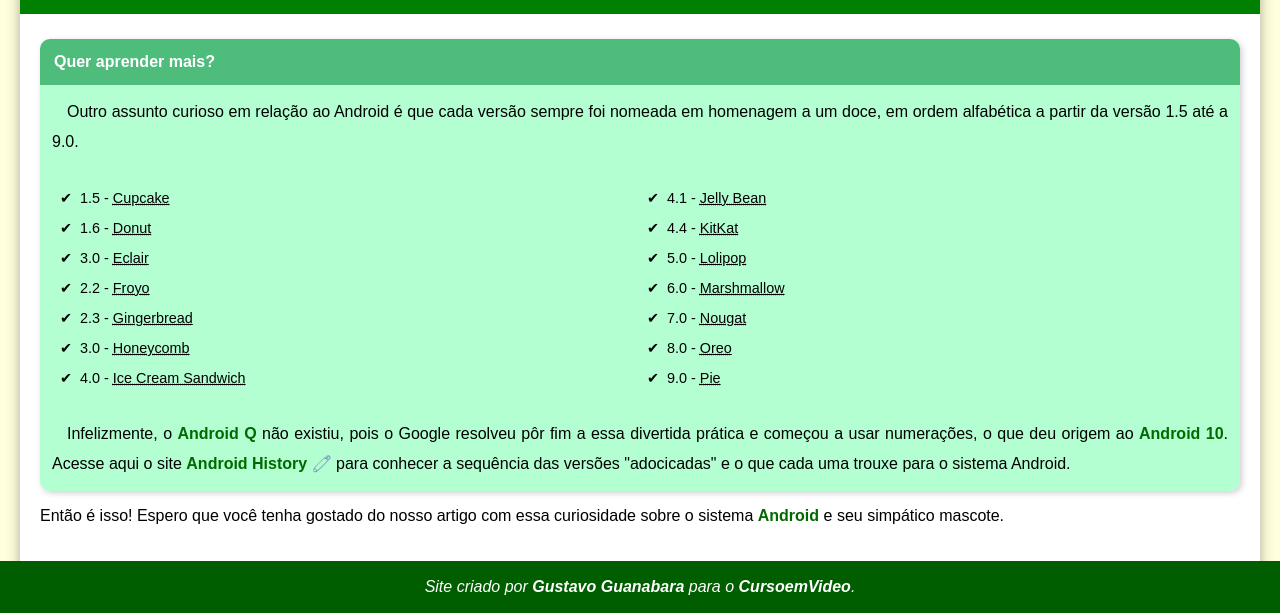
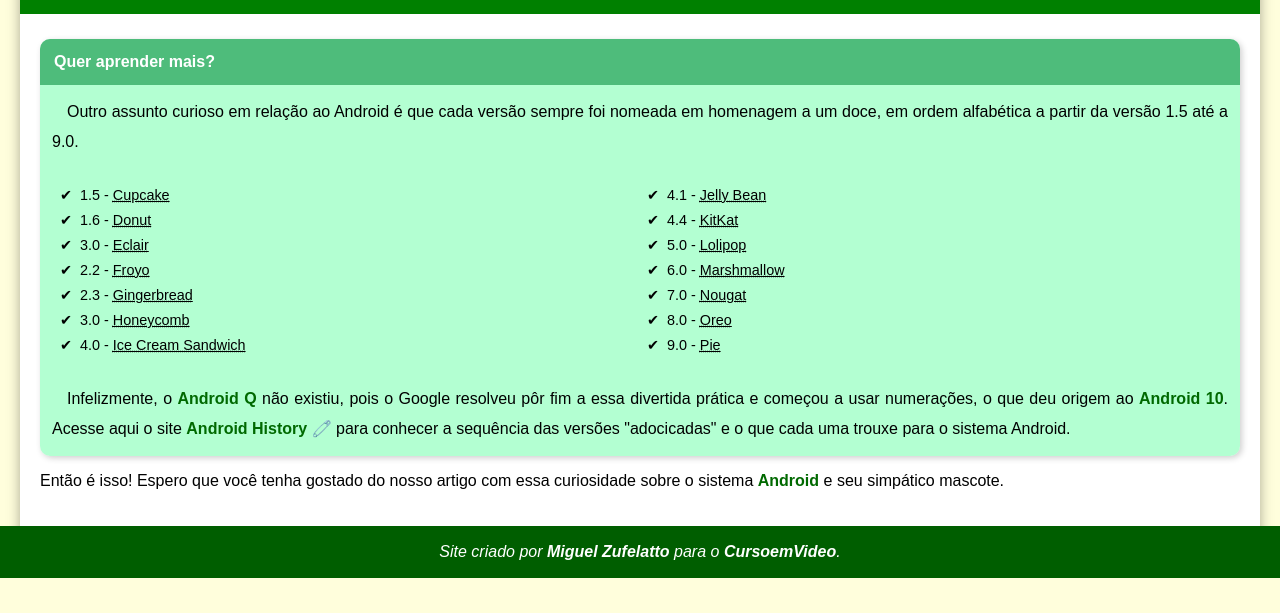
Before and after one commit to miguelzufelatto/projeto-android, a plain HTML site: page index.html in a window 1280 px wide. Shown: the part 2691-3304 px from the top of the page. After the commit the page ends 3269 px from the top, so only its background shows below. Drawn offline with nearby package versions, Linux system fonts and the light colour scheme.

Commit message:
update do estilo e do rodapé

```diff
--- a/index.html
+++ b/index.html
@@ -210,8 +210,8 @@
     <footer>
       <p>
         Site criado por
-        <a href="https://github.com/gustavoguanabara" target="_blank"
-          >Gustavo Guanabara</a
+        <a href="https://github.com/miguelzufelatto" target="_blank"
+          >Miguel Zufelatto</a
         >
         para o
         <a href="https://www.cursoemvideo.com/" target="_blank">CursoemVideo</a
--- a/style.css
+++ b/style.css
@@ -177,7 +177,7 @@ ul {
   list-style-type: "\2714\00A0\00A0";
   columns: 2;
   font-size: 0.9em;
-  line-height: 30px;
+  line-height: 25px;
 }
 
 li > a {
```
